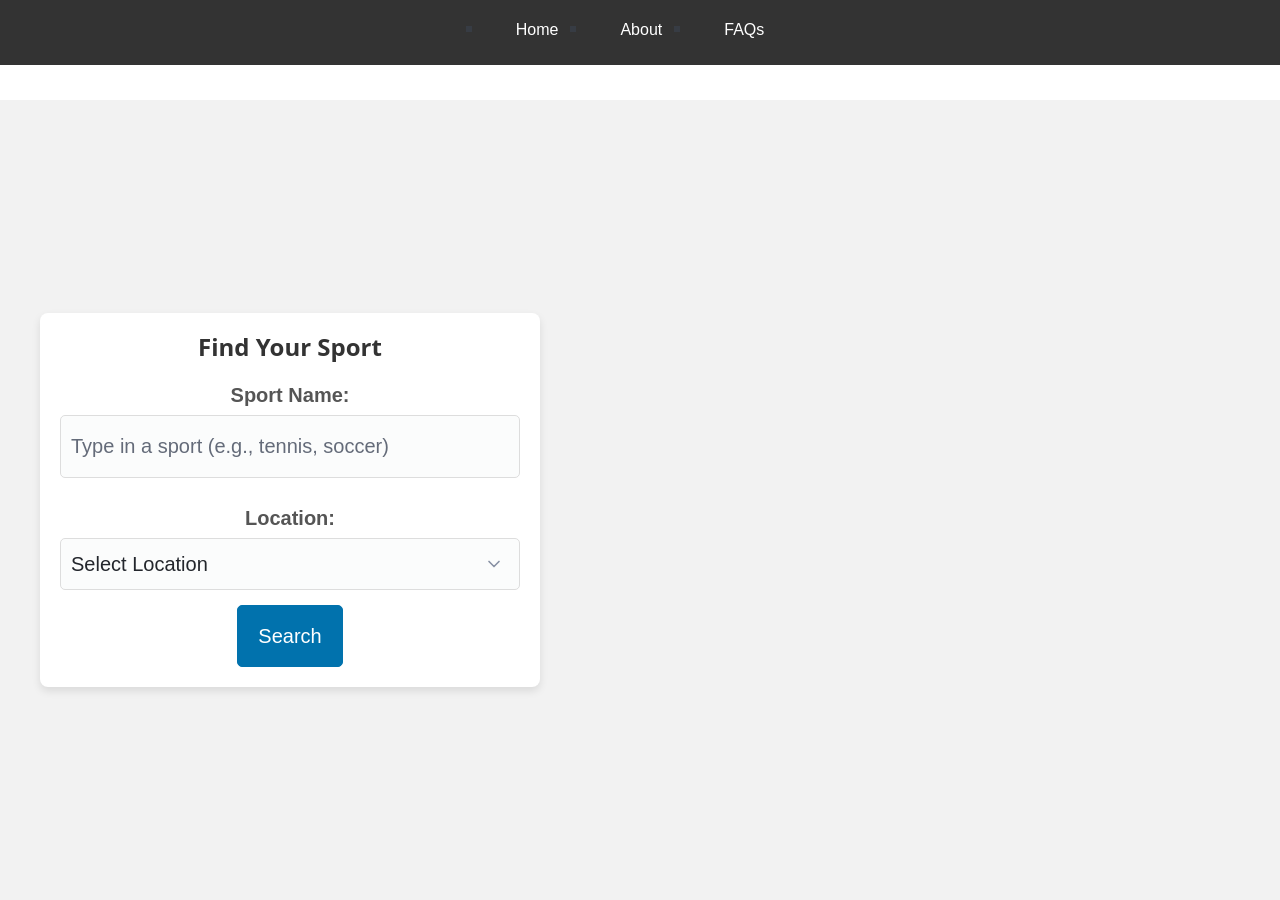
After one commit to oliviakam99/techup-okkam, a Node server app: page /search in a window 1280 px wide. The commit adds this page. Run offline with Node 20, Linux system fonts and the light colour scheme; some libraries are stand-ins or nearby versions.

Commit message:
sports v8

```diff
--- /dev/null
+++ b/public/css/searchStyle.css
@@ -0,0 +1,58 @@
+body {
+    font-family: Arial, sans-serif;
+    display: flex;
+    justify-content: center;
+    align-items: center;
+    height: 100vh;
+    margin: 0;
+    background-color: #f2f2f2;
+}
+
+.search-container {
+    max-width: 500px;
+    padding: 20px;
+    background-color: #fff;
+    border-radius: 8px;
+    box-shadow: 0 4px 8px rgba(0, 0, 0, 0.1);
+    text-align: center;
+}
+
+.search-container h1 {
+    margin-bottom: 20px;
+    font-size: 24px;
+    color: #333;
+}
+
+.search-container label {
+    display: block;
+    margin-top: 10px;
+    margin-bottom: 5px;
+    font-weight: bold;
+    color: #555;
+}
+
+.search-container input[type="text"],
+.search-container select {
+    width: 100%;
+    padding: 10px;
+    margin-bottom: 15px;
+    border: 1px solid #ddd;
+    border-radius: 5px;
+    box-sizing: border-box;
+}
+
+.search-button {
+    width: 100%;
+    padding: 10px;
+    font-size: 16px;
+    color: #fff;
+    background-color: #4169E1;
+    border: none;
+    border-radius: 5px;
+    cursor: pointer;
+    transition: background-color 0.3s;
+}
+
+.search-button:hover {
+    background-color: #3556b3;
+}
--- a/server.js
+++ b/server.js
@@ -62,6 +62,11 @@ app.get('/faqs',function(req,res) {
   res.render('pages/faqs');
 });
 
+// Search page
+app.get('/search',function(req,res) {
+  res.render('pages/search');
+});
+
 // New post page
 app.get('/new', function(req, res) {
     res.render('pages/new');
--- /dev/null
+++ b/views/pages/search.ejs
@@ -0,0 +1,58 @@
+<!DOCTYPE html>
+<html lang="en" data-theme="light">
+<head>
+    <meta charset="UTF-8">
+    <meta name="viewport" content="width=device-width, initial-scale=1.0">
+    <title>Home</title>
+    <link rel="stylesheet" href="https://cdn.jsdelivr.net/npm/@picocss/pico@2/css/pico.min.css"/>
+    <link rel="stylesheet" href="/css/searchStyle.css" >
+    <link rel="stylesheet" href="/css/navBarStyle.css" >
+
+
+    <!-- Google tag (gtag.js) -->
+<script async src="https://www.googletagmanager.com/gtag/js?id=G-5N49F1ZJB2"></script>
+<script>
+  window.dataLayer = window.dataLayer || [];
+  function gtag(){dataLayer.push(arguments);}
+  gtag('js', new Date());
+
+  gtag('config', 'G-5N49F1ZJB2');
+</script>
+
+</head>
+
+<body>
+
+    <!-- Navbar which can be reused across other pages -->
+    <%- include('../partials/navbar'); %>
+  <div class="container">
+
+
+        <div class="search-container">
+            <h1>Find Your Sport</h1>
+            <form action="search_results.html" method="GET">
+                <!-- Search bar for typing in the type of sport -->
+                <label for="sport-name">Sport Name:</label>
+                <input type="text" id="sport-name" name="sport-name" placeholder="Type in a sport (e.g., tennis, soccer)" required>
+
+                <!-- Dropdown for location filter -->
+                <label for="location">Location:</label>
+                <select id="location" name="location">
+                    <option value="">Select Location</option>
+                    <option value="northeast">Northeast</option>
+                    <option value="east">East</option>
+                    <option value="west">West</option>
+                    <option value="central">Central</option>
+                    <!-- Add more locations as needed -->
+                </select>
+
+
+                <!-- Search button -->
+
+                <a href="/zzmonsterProfile" class="button" role="button">Search</a>
+
+            </form>
+        </div>
+
+        </body>
+        </html>
--- a/views/partials/navbar.ejs
+++ b/views/partials/navbar.ejs
@@ -3,6 +3,6 @@
     <li><a href="/">Home</a></li>
     <li><a href="/about">About</a></li>
     <li><a href="/demo">FAQs</a></li>
-    <li><a href="https://techup.live" target="_blank">🔗 TechUp Live</a></li>
+
   </ul>
 </div>
```
Also changed, not shown: public/css/frontPageStyle.css (+68 -25 lines), views/pages/frontPage.ejs (+22 -6 lines), public/images/faqs.jpg (added), public/images/question.jpg (added).
